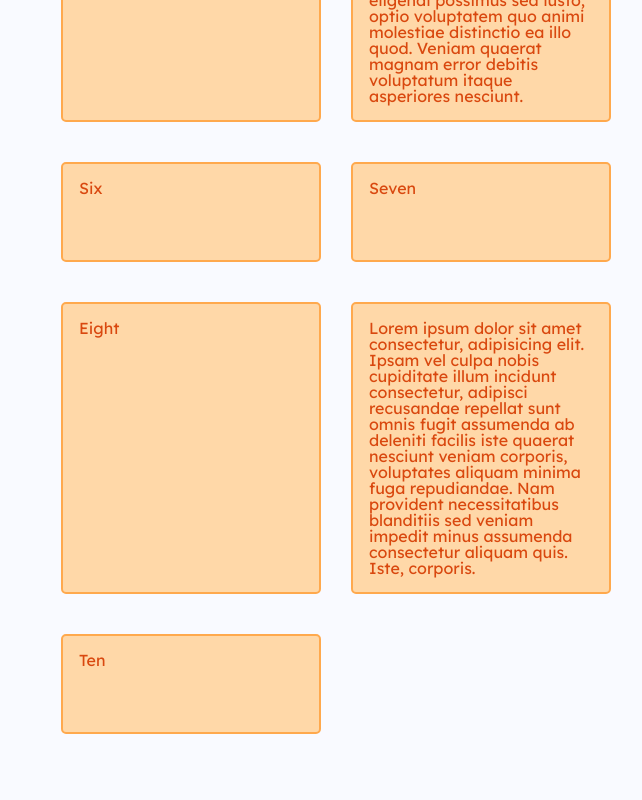
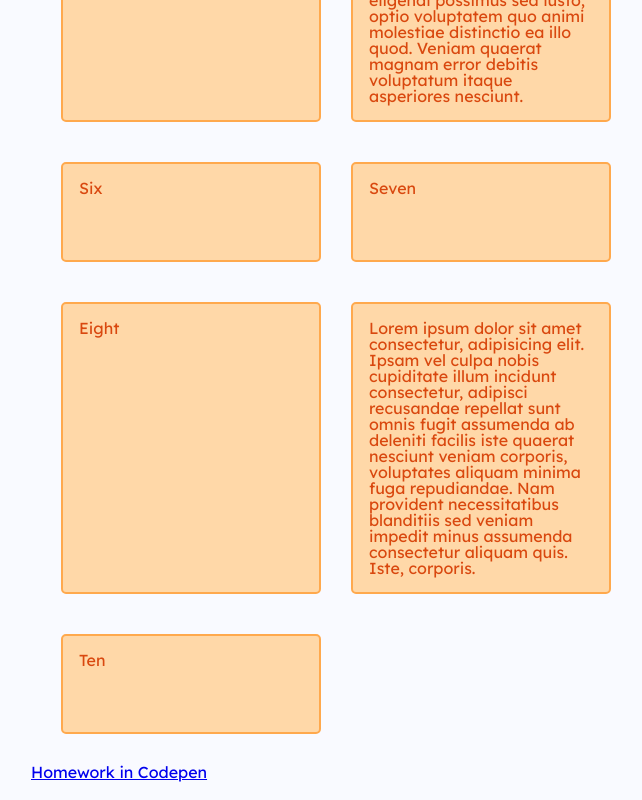
Before and after one commit to matoka02/itvdn-grid, a website: page index.html in a window 1280 px wide. Shown: the part 952-1752 px from the top of the page, without its empty margins (309-951 px from the left). Drawn offline with Linux system fonts and the light colour scheme.

Commit message:
homework-003

```diff
--- a/index.html
+++ b/index.html
@@ -45,18 +45,31 @@
       <div>Five</div> -->
 
       <div class="box1">One</div>
-      <div class="box2">Lorem ipsum dolor sit amet consectetur adipisicing elit. Quam, eaque quod? Ex omnis exercitationem beatae tenetur repudiandae ducimus magni delectus, magnam corrupti ratione? Facilis consectetur, eaque quisquam debitis incidunt atque!</div>
+      <div class="box2">Lorem ipsum dolor sit amet consectetur adipisicing elit. Quam, eaque quod? Ex omnis
+        exercitationem beatae tenetur repudiandae ducimus magni delectus, magnam corrupti ratione? Facilis consectetur,
+        eaque quisquam debitis incidunt atque!</div>
       <div class="box3">Three</div>
       <div class="box4">Four</div>
-      <div class="box5">Lorem ipsum, dolor sit amet consectetur adipisicing elit. Facilis sequi mollitia consequuntur officiis, ad aut amet. Rerum aspernatur nisi itaque aperiam expedita fugit odio id iure, tempore dicta facilis. Voluptates soluta, aliquid fugit hic reiciendis beatae aliquam expedita doloribus iusto repudiandae veritatis maiores nemo recusandae, aspernatur numquam nesciunt optio velit eaque natus adipisci earum dolorem nulla cum reprehenderit. Possimus dolorum repellat minima ad officiis corporis quis deserunt culpa sapiente neque blanditiis, unde quaerat voluptatum non placeat. Veniam, iure eligendi possimus sed iusto, optio voluptatem quo animi molestiae distinctio ea illo quod. Veniam quaerat magnam error debitis voluptatum itaque asperiores nesciunt.</div>
+      <div class="box5">Lorem ipsum, dolor sit amet consectetur adipisicing elit. Facilis sequi mollitia consequuntur
+        officiis, ad aut amet. Rerum aspernatur nisi itaque aperiam expedita fugit odio id iure, tempore dicta facilis.
+        Voluptates soluta, aliquid fugit hic reiciendis beatae aliquam expedita doloribus iusto repudiandae veritatis
+        maiores nemo recusandae, aspernatur numquam nesciunt optio velit eaque natus adipisci earum dolorem nulla cum
+        reprehenderit. Possimus dolorum repellat minima ad officiis corporis quis deserunt culpa sapiente neque
+        blanditiis, unde quaerat voluptatum non placeat. Veniam, iure eligendi possimus sed iusto, optio voluptatem quo
+        animi molestiae distinctio ea illo quod. Veniam quaerat magnam error debitis voluptatum itaque asperiores
+        nesciunt.</div>
       <div class="box6">Six</div>
       <div class="box7">Seven</div>
       <div class="box8">Eight</div>
-      <div class="box9">Lorem ipsum dolor sit amet consectetur, adipisicing elit. Ipsam vel culpa nobis cupiditate illum incidunt consectetur, adipisci recusandae repellat sunt omnis fugit assumenda ab deleniti facilis iste quaerat nesciunt veniam corporis, voluptates aliquam minima fuga repudiandae. Nam provident necessitatibus blanditiis sed veniam impedit minus assumenda consectetur aliquam quis. Iste, corporis.</div>
+      <div class="box9">Lorem ipsum dolor sit amet consectetur, adipisicing elit. Ipsam vel culpa nobis cupiditate illum
+        incidunt consectetur, adipisci recusandae repellat sunt omnis fugit assumenda ab deleniti facilis iste quaerat
+        nesciunt veniam corporis, voluptates aliquam minima fuga repudiandae. Nam provident necessitatibus blanditiis
+        sed veniam impedit minus assumenda consectetur aliquam quis. Iste, corporis.</div>
       <div class="box10">Ten</div>
 
     </div>
 
+    <a href="https://codepen.io/matoka/pen/JoKqdvG" target="_blank">Homework in Codepen</a>
   </div>
 
   <script src="main.js"></script>
```
